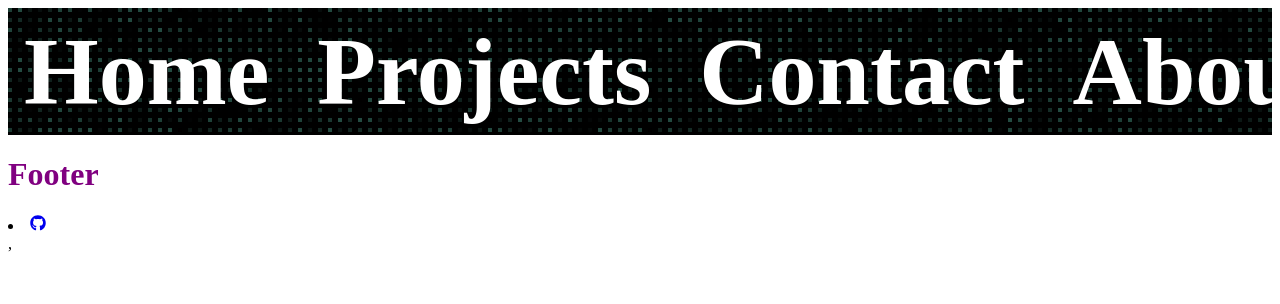
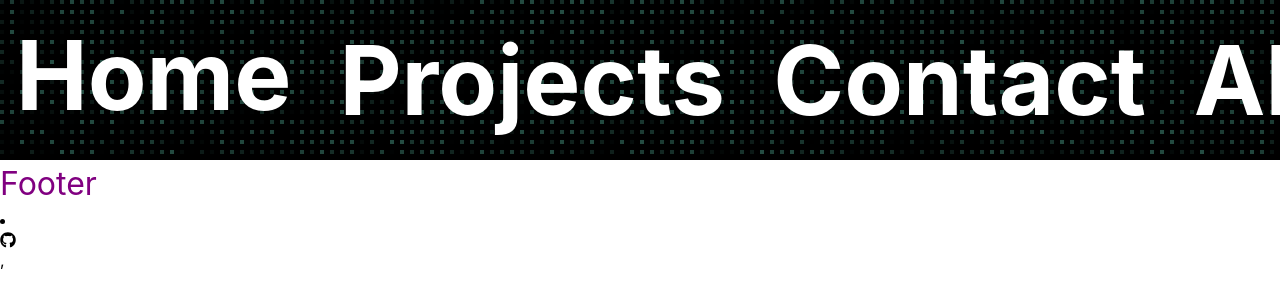
Before and after one commit to MattiasWaern/Portfolio, a React app: page / in a window 1280 px wide. Shown: the top 304 px of the page. Built offline with nearby package versions, Linux system fonts and the light colour scheme; the HTML template or start-up script is replaced by a standard one.

Commit message:
commit index.css

```diff
--- a/src/App.tsx
+++ b/src/App.tsx
@@ -1,4 +1,5 @@
 import HomePage  from './pages/Startsida';
+import "../src/index.css"
 
 function App() {
 
--- a/src/index.css
+++ b/src/index.css
@@ -1 +1,7 @@
 @import "tailwindcss";
+
+*{
+    box-sizing: border-box;
+    padding: 0;
+    margin: 0;
+}
```
